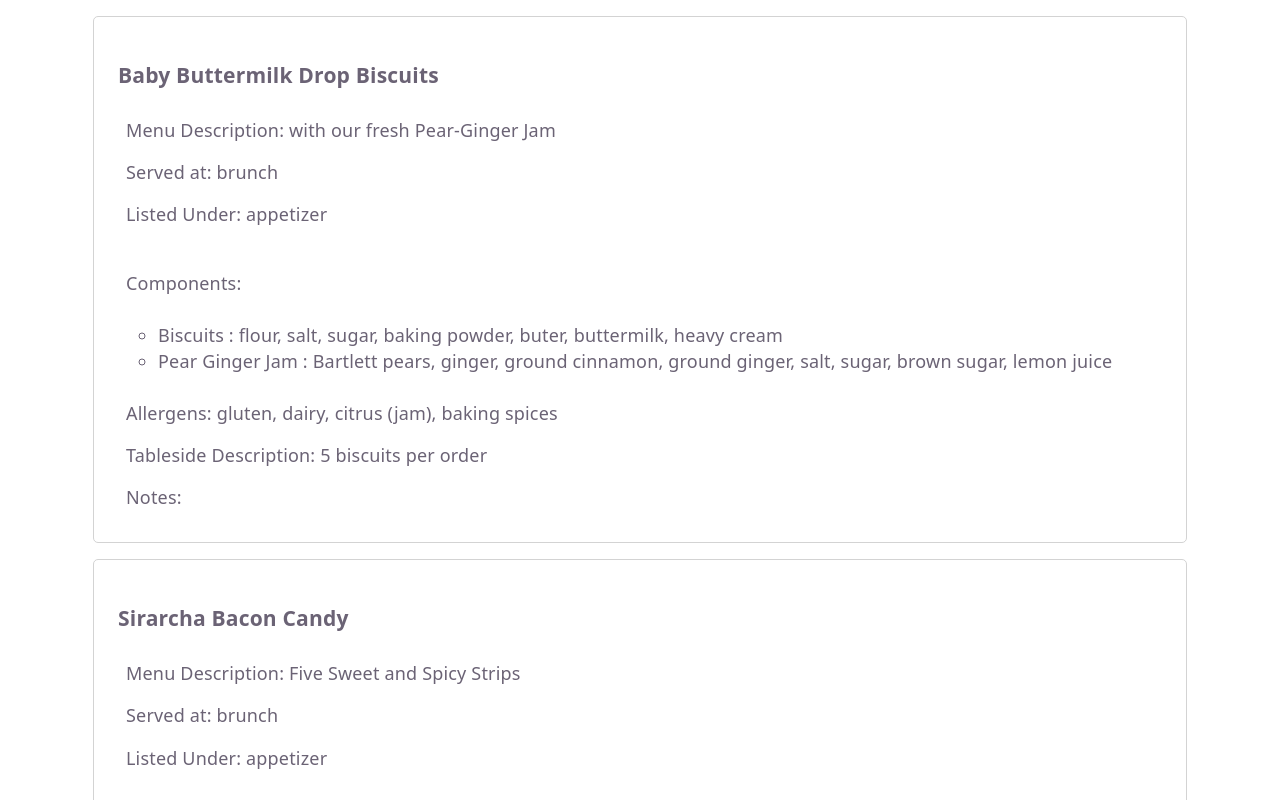
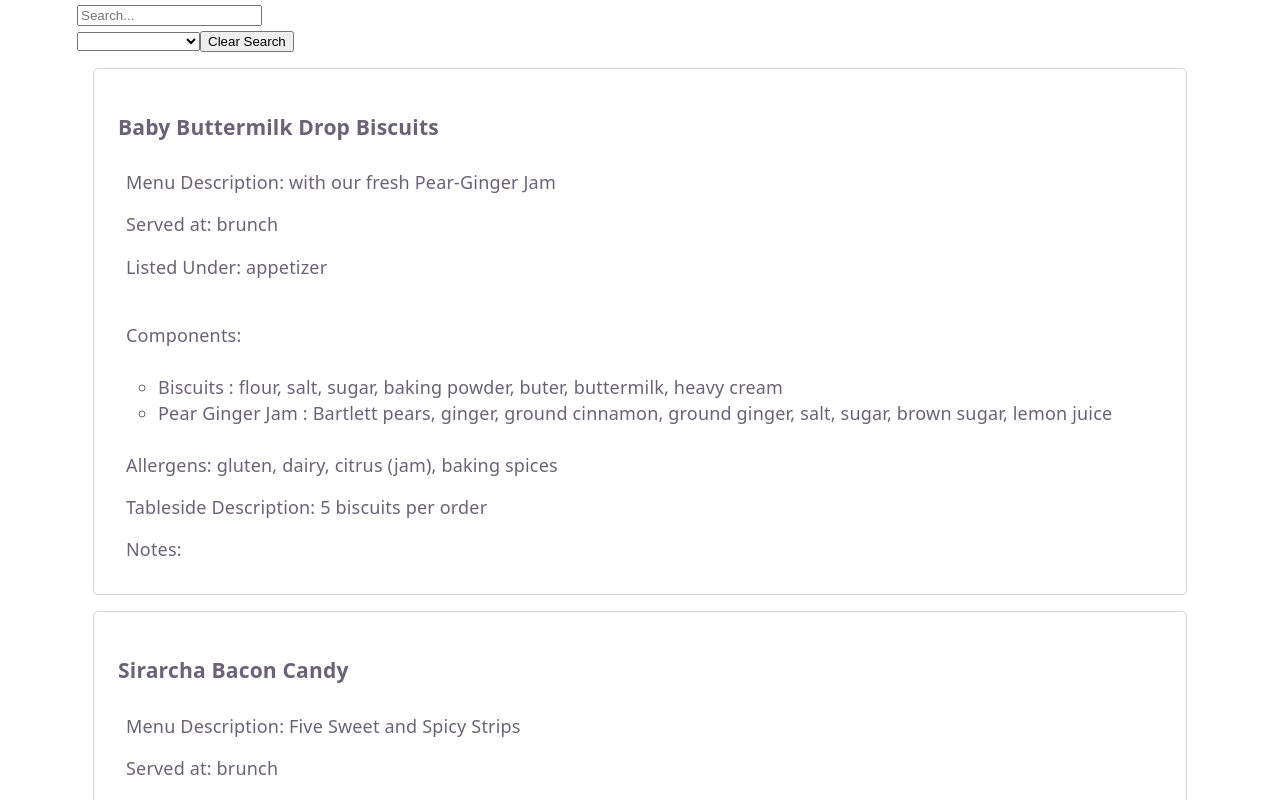
Before and after one commit to amgallo1213/LoveMenu, a React (Vite) app: page / in a window 1280 px wide. Shown: the top 800 px of the page. Built offline with nearby package versions, Linux system fonts and the light colour scheme.

Commit message:
added search feature

```diff
--- a/src/App.jsx
+++ b/src/App.jsx
@@ -3,6 +3,7 @@ import { useState } from 'react'
 import './App.css'
 import { foods } from './data'
 import MenuMain from './components/MenuMain'
+
 
 
 function App() {
--- a/src/components/MenuMain.jsx
+++ b/src/components/MenuMain.jsx
@@ -1,33 +1,83 @@
 import React, { useState, useEffect } from 'react'
 import Card from './Card'
 
+
 const MenuMain = ({ foods }) => {
     const [filteredFoods, setFilteredFoods] = useState([])
+    const [searchQuery, setSearchQuery] = useState("")
+    const [category, setCategory] = useState("")
 
     useEffect(() => {
         setFilteredFoods(foods)
     }, [])
 
+    useEffect(() => {
+        const query = searchQuery.toLowerCase()
+        const result = foods.filter(
+            (food) =>
+                food.name.toLowerCase().includes(query) ||
+                food.category.toLowerCase().includes(query)
+        )
 
+        setFilteredFoods(
+            category
+                ? result.filter((food) => food.category === category)
+                : result
+        )
+    }, [searchQuery, category])
+
+    const clearSearch = () => {
+        setSearchQuery("")
+        setCategory("")
+    }
 
     return (
         <div>
-            {
-            filteredFoods.map((food, index) => (
-                <Card key={index} food={food}/>
-            ))
-        }
 
-            {/* {filteredFoods.map(
-                (
-                    { name, menuDescription, meal, category, components: { componentName, ingredients } }, index
-                ) => {
-                    return (
-                        <Card key={index} food={filteredFoods} />
-                    )
+
+
+            <section className='search-select-container'>
+                <input
+                    className='search-input'
+                    type="text"
+                    placeholder="Search..."
+                    value={searchQuery}
+                    onChange={(e) => setSearchQuery(e.target.value)}
+                />
+                <div>
+
+                    <select
+                        className='select'
+                        value={category}
+                        onChange={(e) => setCategory(e.target.value)}
+                    >
+                        <option>All Categories</option>
+                        {[...new Set(foods.map((food) => food.category))].map(
+                            (cat, index) => (
+                                <option key={index} value={cat}>
+                                    {cat}
+                                </option>
+                            )
+                        )}
+                    </select>
+
+                    <button onClick={clearSearch}>Clear Search</button>
+                </div>
+
+            </section>
+
+            <section>
+                {
+
+                    filteredFoods.map((food, id) => (
+
+                        <Card key={id} food={food} />
+                    ))
                 }
-            )
-            } */}
+            </section>
+
+
+
         </div>
     )
 }
--- a/src/data.js
+++ b/src/data.js
@@ -1126,6 +1126,87 @@ export const foods = [
 
 export const drinks = [
     {
-
+        "id" : 101,
+        "name" : "",
+        "type" : "",
+        "notes" : ""
+    },
+    {
+        "id" : 102,
+        "name" : "",
+        "type" : "",
+        "notes" : ""
+    },
+    {
+        "id" : 103,
+        "name" : "",
+        "type" : "",
+        "notes" : ""
+    },
+    {
+        "id" : 104,
+        "name" : "",
+        "type" : "",
+        "notes" : ""
+    },
+    {
+        "id" : 105,
+        "name" : "",
+        "type" : "",
+        "notes" : ""
+    },
+    {
+        "id" : 106,
+        "name" : "",
+        "type" : "",
+        "notes" : ""
+    },
+    {
+        "id" : 107,
+        "name" : "",
+        "type" : "",
+        "notes" : ""
+    },
+    {
+        "id" : 108,
+        "name" : "",
+        "type" : "",
+        "notes" : ""
+    },
+    {
+        "id" : 109,
+        "name" : "",
+        "type" : "",
+        "notes" : ""
+    },
+    {
+        "id" : 110,
+        "name" : "",
+        "type" : "",
+        "notes" : ""
+    },
+    {
+        "id" : 111,
+        "name" : "",
+        "type" : "",
+        "notes" : ""
+    },
+    {
+        "id" : 112,
+        "name" : "",
+        "type" : "",
+        "notes" : ""
+    },
+    {
+        "id" : 113,
+        "name" : "",
+        "type" : "",
+        "notes" : ""
+    },
+    {
+        "id" : 114,
+        "name" : "",
+        "type" : "",
+        "notes" : ""
     },
 ]
```
